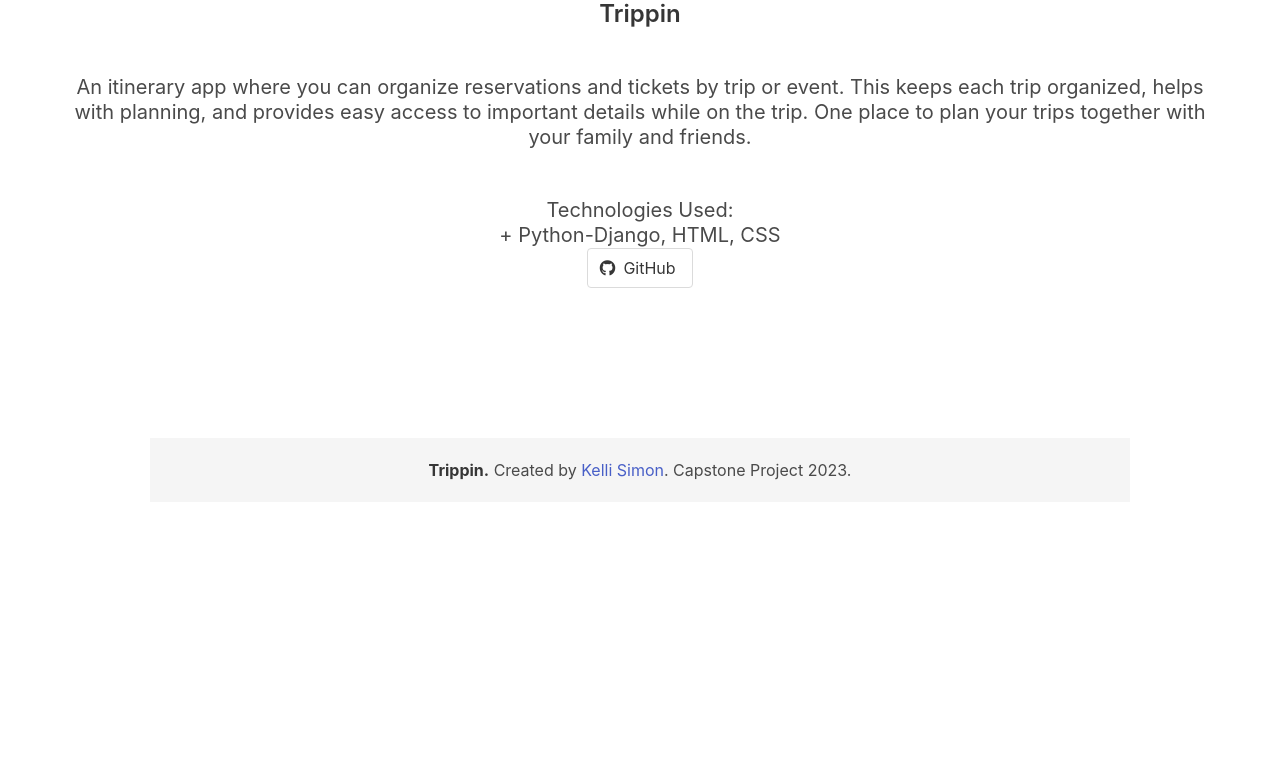
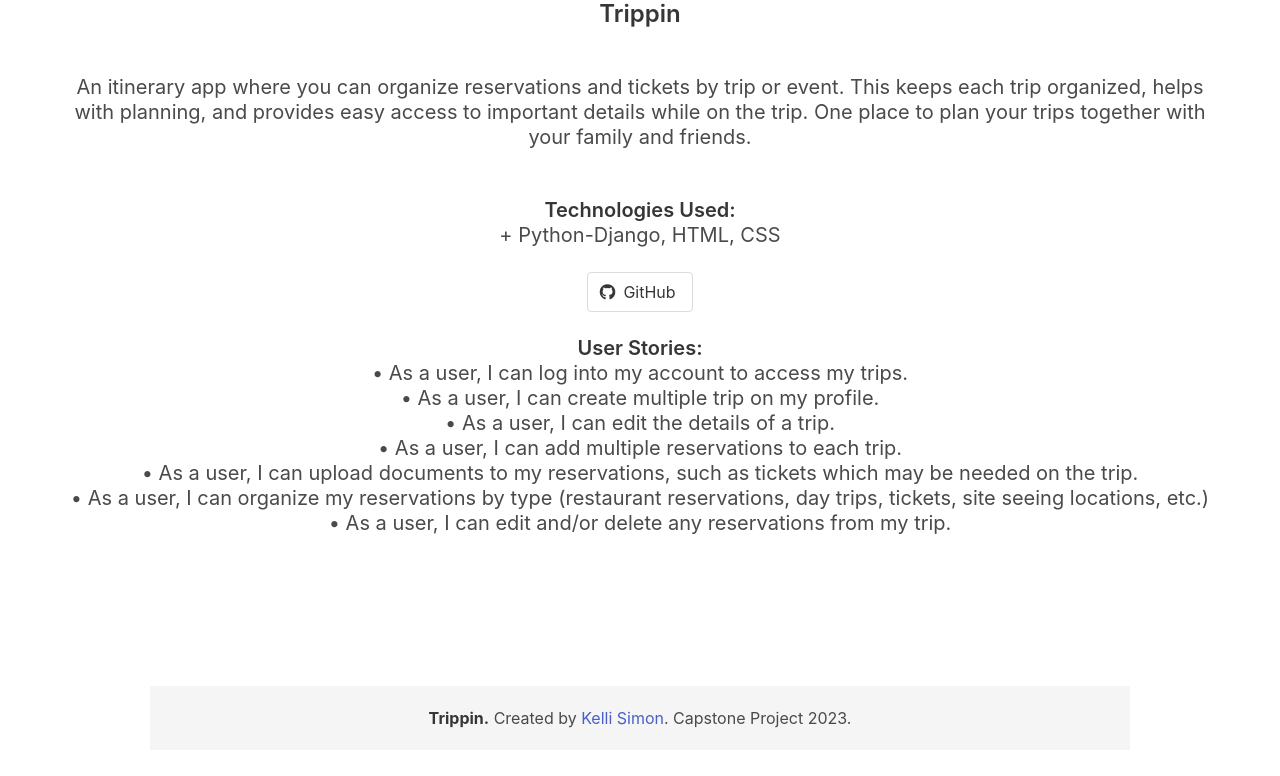
Before and after one commit to kellims/Capstone-Project-Trippin, a Django app: page /about/ in a window 1280 px wide. Shown: the part 52-828 px from the top of the page. Before the commit the page ends 532 px from the top, so only its background shows below. Run offline with Django 4.2, Linux system fonts and the light colour scheme.

Commit message:
about page updated

```diff
--- a/main_app/templates/about.html
+++ b/main_app/templates/about.html
@@ -3,10 +3,11 @@
 <br>
 <h2 class="subtitle"> An itinerary app where you can organize reservations and tickets by trip or event. This keeps each trip organized, helps with planning, and provides easy access to important details while on the trip. One place to plan your trips together with your family and friends. </h2>
 <br>
-<h4 class="subtitle">Technologies Used:
+<h4 class="subtitle"><strong>Technologies Used:</strong>
     <div>
-    + Python-Django, HTML, CSS</h4>
-    </div>
+    + Python-Django, HTML, CSS
+    </div>  </h4>
+
 <div class="container has-text-centered">
     <a href="https://github.com/kellims/Capstone-Project-Trippin"  class="button ">
         <span class="icon">
@@ -15,4 +16,15 @@
         <span>GitHub</span>
     </a>
 </div>
+<br>
+<h4 class="subtitle"><strong>User Stories:</strong>
+    <div>
+        • As a user, I can log into my account to access my trips.<br>
+        • As a user, I can create multiple trip on my profile.<br>
+        • As a user, I can edit the details of a trip.<br>
+        • As a user, I can add multiple reservations to each trip.<br>
+        • As a user, I can upload documents to my reservations, such as tickets which may be needed on the trip.<br>
+        • As a user, I can organize my reservations by type (restaurant reservations, day trips, tickets, site seeing locations, etc.)<br>
+        • As a user, I can edit and/or delete any reservations from my trip.<br>
+    </div>  </h4>
 {% endblock %}
```
